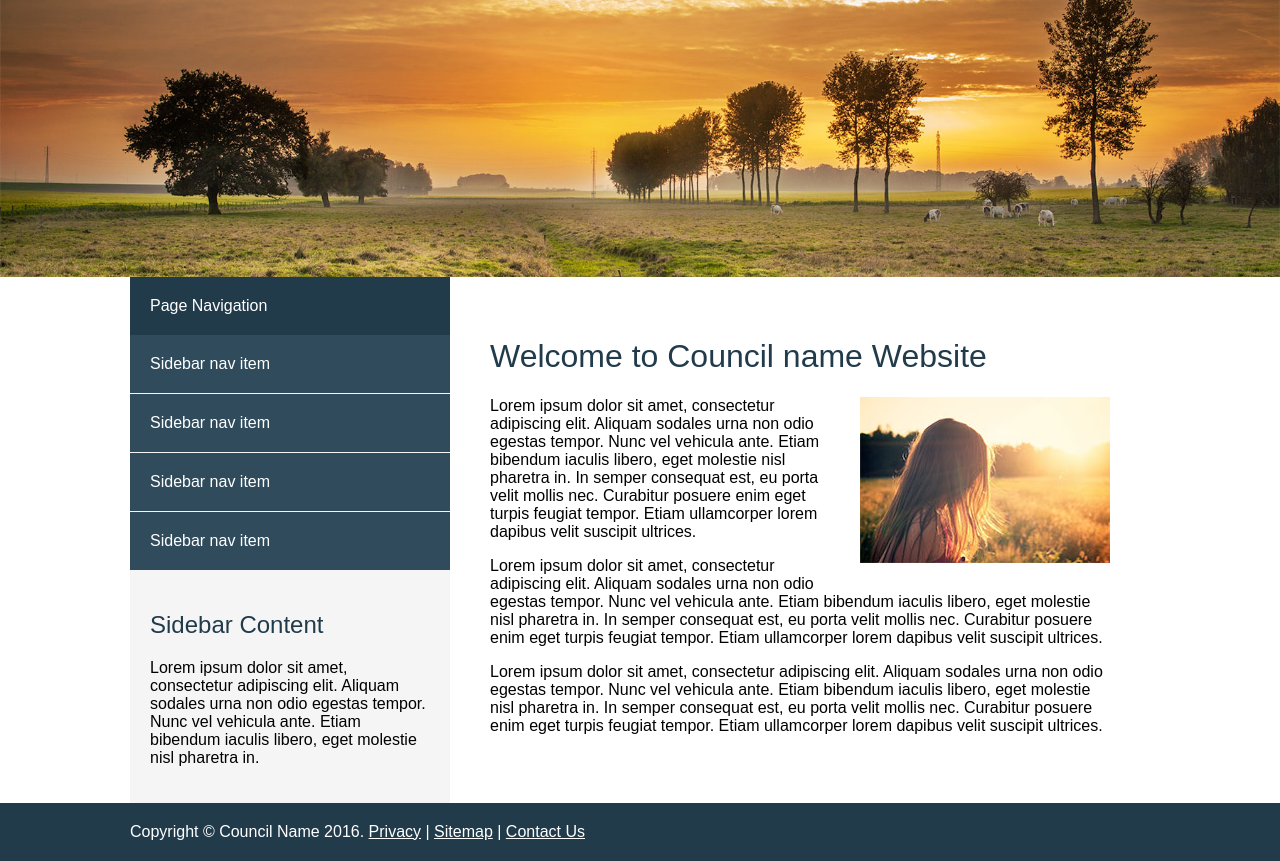
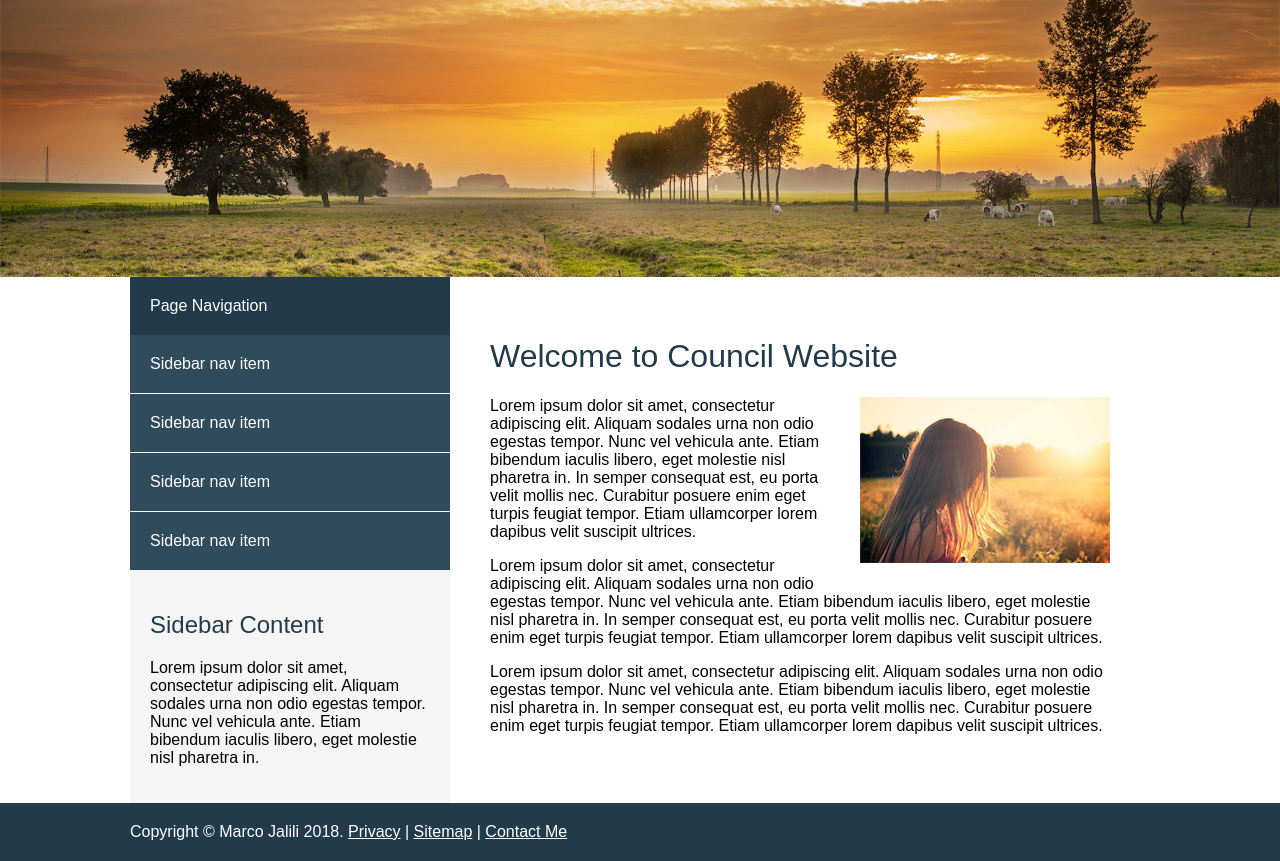
Before and after one commit to Mhjalil/Council-Home, a plain HTML site: page index.html in a window 1280 px wide. Shown: the part 107-968 px from the top of the page. Drawn offline with nearby package versions, Linux system fonts and the light colour scheme; a script that the page names is missing.

Commit message:
footer changed

```diff
--- a/index.html
+++ b/index.html
@@ -65,7 +65,7 @@
 
         <div class="page-main">
 
-          <h1>Welcome to Council name Website</h1>
+          <h1>Welcome to Council Website</h1>
 
           <img src="img/content-image.jpg">
 
@@ -79,7 +79,7 @@
 
       <div class="footer">
         <div class="footer-content">
-            Copyright © Council Name 2016. <a href="#">Privacy</a> | <a href="#">Sitemap</a> | <a href="#">Contact Us</a>
+            Copyright © Marco Jalili 2018. <a href="#">Privacy</a> | <a href="#">Sitemap</a> | <a href="#">Contact Me</a>
         </div>
       </div>
 
```
